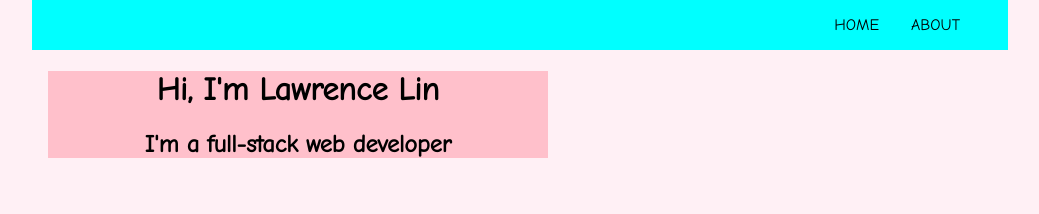
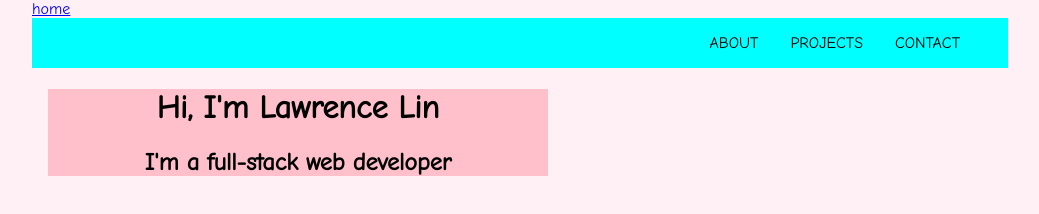
Before and after one commit to lawwwlin/portfolio, a Gatsby site: page / in a window 1280 px wide. Shown: the whole page, without its empty margins (120-1159 px from the left). Built offline with nearby package versions, Linux system fonts and the light colour scheme; Gatsby itself is replaced by a stand-in of ours.

Commit message:
change links layout in topNav

```diff
--- a/src/components/topNav.js
+++ b/src/components/topNav.js
@@ -3,10 +3,18 @@ import { Link } from 'gatsby';
 
 const topNav = () => {
   return (
-    <nav className="topNav">
-      <div className="nav-item"><Link className='nav-link' to='/'>HOME</Link></div>
-      <div className="nav-item"><Link className='nav-link' to='/about'>ABOUT</Link></div>
-    </nav>
+    <header>
+      <div className='container'>
+        <div className='logo'>
+          <Link className='nav-link' to='/'>home</Link>
+        </div>
+        <nav className="navigation">
+          <div className="nav-item"><Link className='nav-link' to='/about'>ABOUT</Link></div>
+          <div className="nav-item"><Link className='nav-link' to='/projects'>PROJECTS</Link></div>
+          <div className="nav-item"><Link className='nav-link' to='/contact'>CONTACT</Link></div>
+        </nav>
+      </div>
+    </header>
   )
 };
 
--- a/src/styles/styles.scss
+++ b/src/styles/styles.scss
@@ -12,7 +12,7 @@ body {
   background-color: lavenderblush;
 };
 
-.topNav {
+.navigation {
   background-color: aqua;
   display: flex;
   justify-content: flex-end;
```
